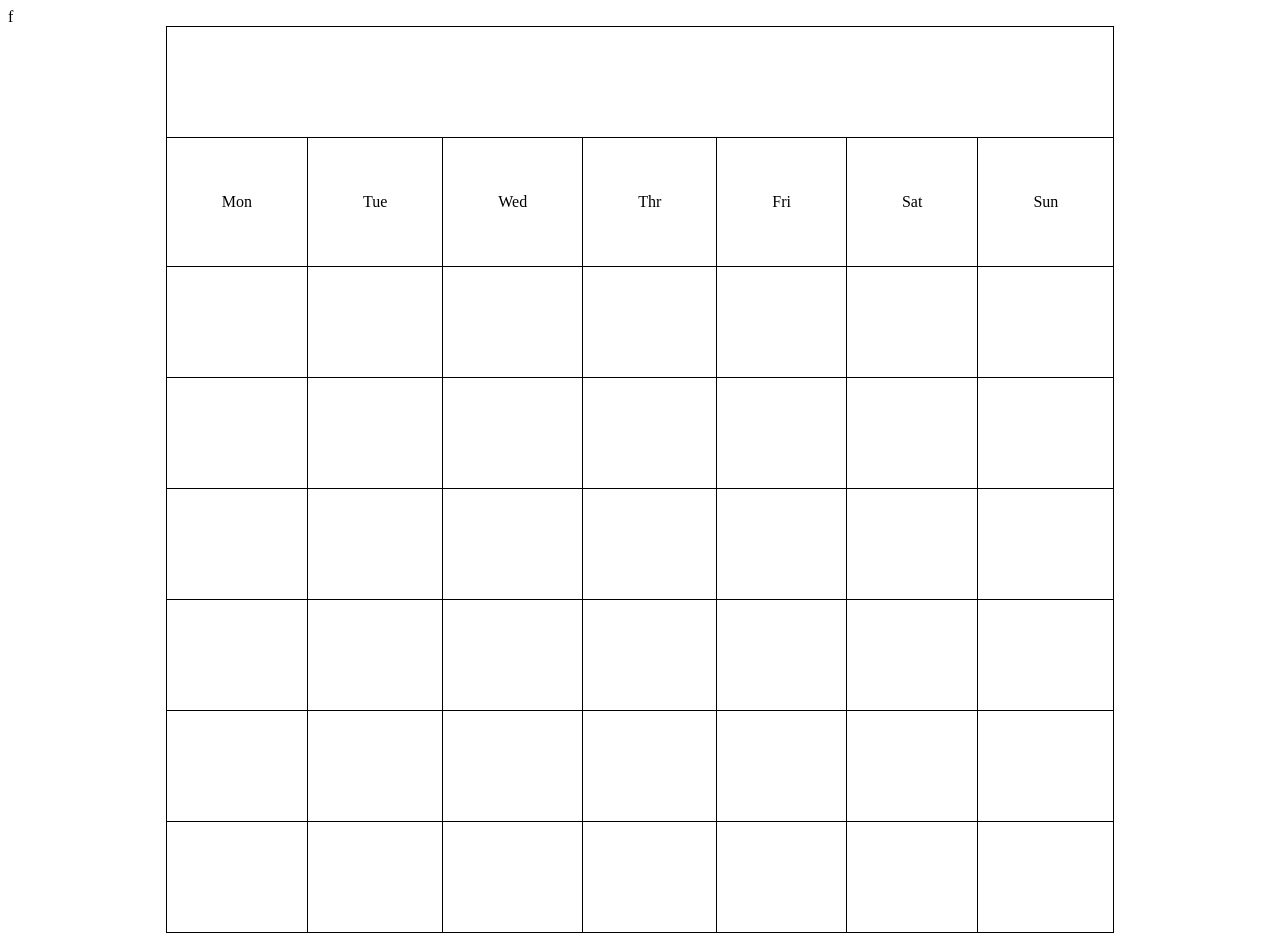
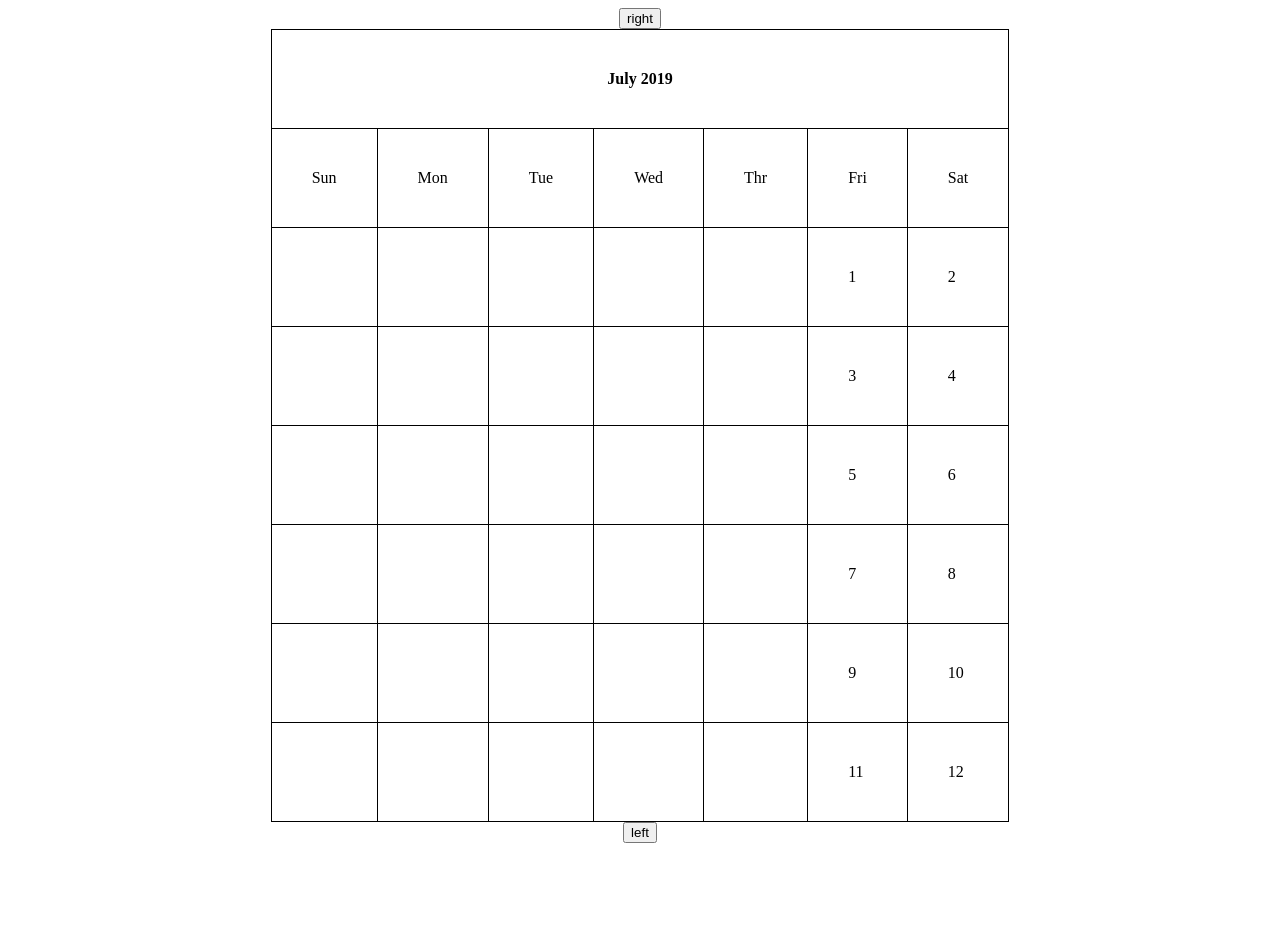
Before and after one commit to ferror18/DjCruz, a Django app: page /booking/ in a window 1280 px wide. After the commit the page ends 843 px from the top, so only its background shows below. Run offline with Django 3.2, Linux system fonts and the light colour scheme.

Commit message:
work in pro desregard this commit

```diff
--- a/main/static/css/calendar.css
+++ b/main/static/css/calendar.css
@@ -3,5 +3,5 @@ table, th, td {
   border-collapse: collapse;
 }
 th, td {
-  padding: 55px;
+  padding: 40px;
 }
--- a/main/static/js/calendar.js
+++ b/main/static/js/calendar.js
@@ -1 +1,77 @@
-today = Date()
+var today = new Date()
+var table = document.getElementById("calendar");
+var start = 1
+var currentMonth = today.getMonth()
+var currentYear = today.getFullYear()
+var currentDayofWeek = today.getDay()
+function nameofmonth(p1) {
+  var months = ['January','February','March','April','May','June','July','August','September','October','November','December'];
+  if (typeof p1 !== 'number') {
+    var m = p1.getMonth();
+  } else {
+    var m = p1;
+  }
+  return months[m]
+};
+function changeondoc(id, cont){
+  currentElement = document.getElementById(id);
+  return currentElement.innerHTML = cont;
+};
+function daysinmonth(p1){
+  var dayspermonth = [31, 28, 31, 30, 31, 30, 31, 31, 30, 31, 30, 31]
+  return dayspermonth[p1]
+};
+function checkdim(p1, p2) {
+  var m = p1.getMonth();
+  var dim = daysinmonth(m);
+  return p2 < dim
+}
+function popDay() {
+  for (var i = 2, row; row = table.rows[i]; i++) {
+     //iterate through rows
+     //rows would be accessed using the "row" variable assigned in the for loop
+     for (var j = currentDayofWeek, col; col = row.cells[j]; j++) {
+       //iterate through columns
+       //columns would be accessed using the "col" variable assigned in the for loop
+       if (start <= daysinmonth(currentMonth)) {
+         col.innerText = start;
+         start = start + 1;
+       } else {
+         start = 1
+         col.innerText = start;
+         start = start + 1;
+       }
+     }
+  }
+  window.start = 1
+}
+function popMoye() {
+  var nocm = nameofmonth(currentMonth);
+  var nocmString = nocm + ' ' + currentYear
+  changeondoc('a', nocmString)
+}
+function nextMonth() {
+  if (currentMonth === 11) {
+    currentMonth = 0;
+    currentYear = currentYear + 1;
+  } else {
+    currentMonth = currentMonth + 1;
+  }
+  popDay()
+  popMoye()
+}
+function previousMonth() {
+  if (currentMonth === 0) {
+    currentMonth = 11;
+    currentYear = currentYear - 1;
+  } else {
+    currentMonth = currentMonth - 1;
+  }
+  popDay()
+  popMoye()
+}
+function dayofweek() {
+
+}
+popDay()
+popMoye()
--- a/templates/booking.html
+++ b/templates/booking.html
@@ -1,4 +1,4 @@
-f<!DOCTYPE html>
+<!DOCTYPE html>
 {% load static %}
 <html lang="en" dir="ltr">
   <head>
@@ -12,20 +12,21 @@ f<!DOCTYPE html>
 
 <!--  calendar start -->
 
-
-
-    <table align='center'>
+    {% block body_block %}
+    <div class="jumbotron" align="center">
+    <button type="button" name="button-right" onclick="nextMonth()">right</button>
+    <table id="calendar">
       <thead>
         <th colspan='7' id="a"></th>
       </thead>
       <tr>
-        <td id="b1">Mon</td>
-        <td id="b2">Tue</td>
-        <td id="b3">Wed</td>
-        <td id="b4">Thr</td>
-        <td id="b5">Fri</td>
-        <td id="b6">Sat</td>
-        <td id="b7">Sun</td>
+        <td id="b1">Sun</td>
+        <td id="b2">Mon</td>
+        <td id="b3">Tue</td>
+        <td id="b4">Wed</td>
+        <td id="b5">Thr</td>
+        <td id="b6">Fri</td>
+        <td id="b7">Sat</td>
       </tr>
       <tr>
         <td id="c1"></td>
@@ -82,8 +83,9 @@ f<!DOCTYPE html>
         <td id="h7"></td>
       </tr>
     </table>
-
-
+    <button type="button" name="button-left" onclick="previousMonth()">left</button>
+    </div>
+    {% endblock %}
 
     <!-- calendar end -->
 
```
Also changed, not shown: db.sqlite3.
